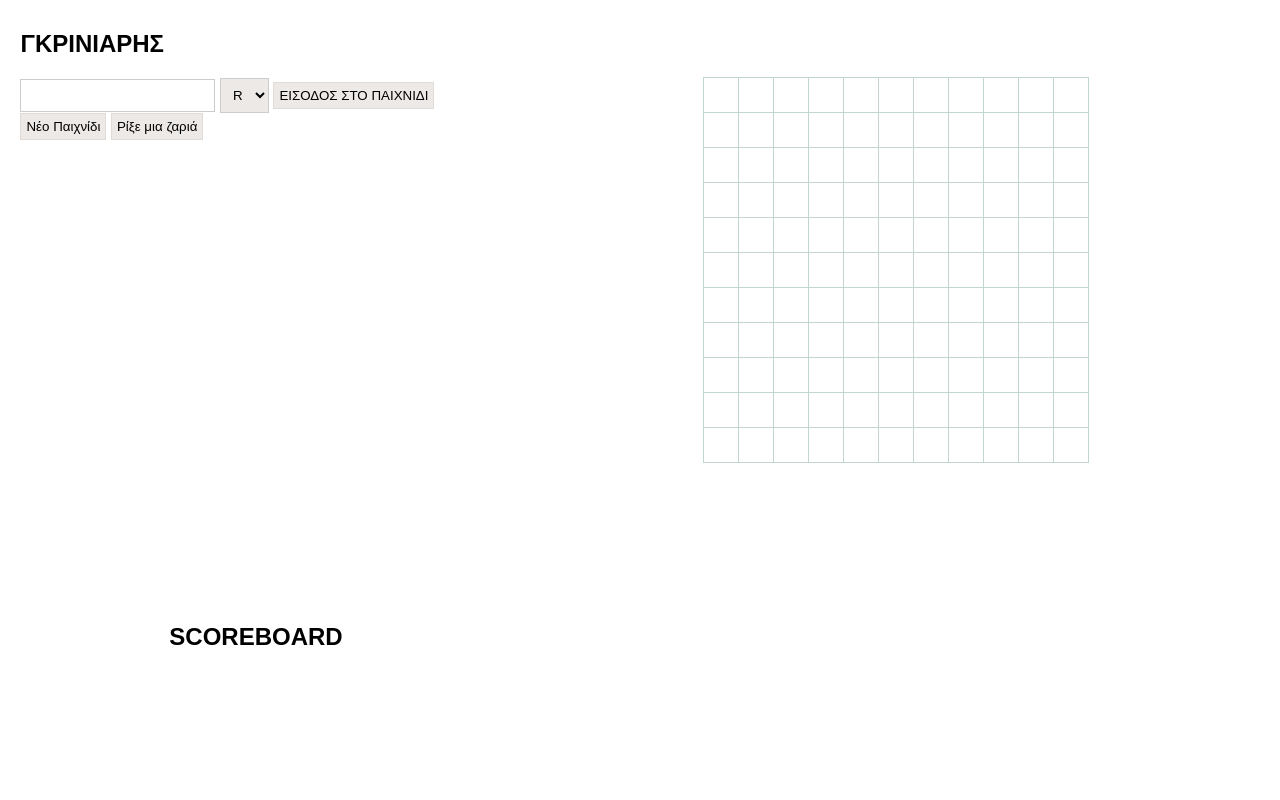
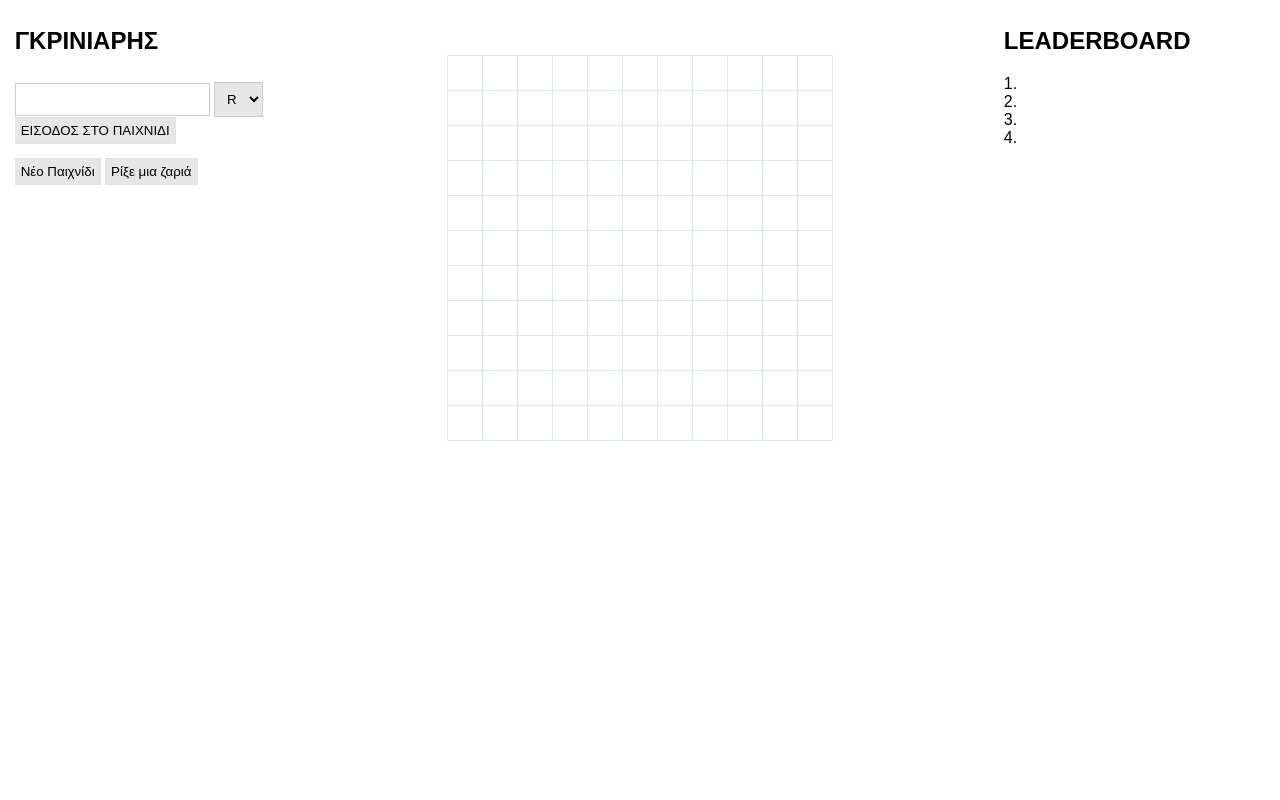
Before and after one commit to iee-ihu-gr-course1941/ADISE23_crybabies, a PHP site: page / in a window 1280 px wide. Run offline with PHP 8.4, Linux system fonts and the light colour scheme.

Commit message:
css touchup

```diff
--- a/lib/gamestat.php
+++ b/lib/gamestat.php
@@ -22,7 +22,7 @@ function show_status() {
 
 }
 
-function update_game_status() {//rename the st variables, globaly
+function update_game_status() {
 	global $mysqli;
 	$status = read_status();
 	$new_status = null;
--- a/www/css/myludo.css
+++ b/www/css/myludo.css
@@ -1,5 +1,3 @@
-
-
 html, body {
     height: 100%;
     margin: 0;
@@ -7,7 +5,7 @@ html, body {
 
   .container {
     display: grid;
-    grid-template-columns: 1fr 1.5fr;
+    grid-template-columns: 1fr 1.5fr 1fr;
     height: 100vh;
   }
 
@@ -15,9 +13,11 @@ html, body {
     padding-top: 2%;
     padding-left: 4%;
   }
+
   .section2 {
     padding-top: 10%;
   }
+
   .section3 {
     padding-top: 2%;
     margin-left: auto;
@@ -27,7 +27,7 @@ html, body {
   #ludo_table td {
     width: 2em;
     height: 2em;
-    border: 0.1px solid rgb(193, 213, 210);
+    border: 0.1px solid rgb(222, 233, 231);
     text-align: center;
     background-position: center;
     background-size: contain;
@@ -38,6 +38,11 @@ html, body {
     border-collapse: collapse;
     margin-left: auto;
     margin-right: auto;
+}
+
+#game_info, #game_buttons, #game_initializer {
+  padding-top: 2%;
+  padding-bottom: 2%;
 }
 
 TD.B_square {background-color:rgb(1, 53, 147)}
@@ -57,16 +62,19 @@ TD.S_B_square{
     height: fit-content;
     background-repeat: no-repeat;
 }
+
 TD.S_R_square {
     background-image: url("../images/R_star.png");
     height: fit-content;
     background-repeat: no-repeat;
 }
+
 TD.S_G_square {
     background-image: url("../images/G_star.png");
     height: fit-content;
     background-repeat: no-repeat;
 }
+
 TD.S_Y_square {
     background-image: url("../images/Y_star.png");
     height: fit-content;
@@ -76,15 +84,19 @@ TD.S_Y_square {
 TD.BG_square {
     background: linear-gradient(to bottom left, rgb(1, 75, 0) 50%, rgb(1, 53, 147) 50%);
 }
+
 TD.GY_square {
     background: linear-gradient(to bottom right, rgb(1, 75, 0) 50%, rgb(255, 204, 0) 50%);
 }
+
 TD.RB_square {
     background: linear-gradient(to bottom right, rgb(1, 53, 147) 50%, rgb(180, 0, 0) 50%);
 }
+
 TD.YR_square {
     background: linear-gradient(to bottom left, rgb(255, 204, 0) 50%, rgb(180, 0, 0) 50%);
 }
+
 TD.RBGY_square {
     background: conic-gradient(rgb(1, 75, 0) 0deg 45deg, rgb(255, 204, 0) 45deg 135deg, rgb(180, 0, 0) 135deg 225deg, rgb(1, 53, 147) 225deg 315deg, rgb(1, 75, 0) 315deg 360deg);
 }
@@ -93,7 +105,6 @@ body {
     font-family: Arial, Helvetica, sans-serif;
 }
 
-/* Apply square shape to buttons, inputs, and selects */
 button, input, select {
     box-sizing: border-box;
     padding: 5px; /* Adjust the padding according to your needs */
@@ -101,11 +112,10 @@ button, input, select {
     height: auto; /* Allow elements to expand based on content */
   }
 
-  /* Add additional styling for better appearance */
   button, input[type="button"], input[type="submit"], input[type="reset"], select {
-    background-color: rgba(199, 190, 183, 0.336); /* Green background color */
+    background-color: rgba(227, 227, 227, 0.861); /* Green background color */
     color: black; /* White text color */
-    border: 1px solid rgba(199, 190, 183, 0.336); /* Green border */
+    border: 1px solid rgba(227, 227, 227, 0.861); /* Green border */
     cursor: pointer; /* Add a pointer cursor on hover */
     border-radius: 0px; /* Optional: Add rounded corners */
   }
@@ -115,10 +125,9 @@ button, input, select {
     padding: 8px; /* Adjust the padding for inputs and selects */
   }
 
-  /* Optional: Style hover and focus states */
   button:hover, input:hover, select:hover,
   button:focus, input:focus, select:focus {
-    background-color: rgba(236, 213, 197, 0.336); /* Darker green on hover/focus */
-    border: 1px solid rgba(199, 190, 183, 0.336); /* Darker green border on hover/focus */
+    background-color: rgba(212, 212, 212, 0.861); /* Darker green on hover/focus */
+    border: 1px solid rgba(212, 212, 212, 0.861); /* Darker green border on hover/focus */
     outline: none; /* Remove default focus outline */
   }
--- a/www/index.html
+++ b/www/index.html
@@ -33,7 +33,7 @@
         <button id='ludo_login'>ΕΙΣΟΔΟΣ ΣΤΟ ΠΑΙΧΝΙΔΙ</button>
       </div>
 
-      <div>
+      <div id='game_buttons'>
         <button id="new_game" >Νέο Παιχνίδι</button>
         <button id="dice">Ρίξε μια ζαριά</button>
         <div id="dice_info"></div>
@@ -47,11 +47,11 @@
 
     </div>
     <div class="section3">
-      <div><h2>SCOREBOARD</h2></div>
-      <div id="0_place"></div>
-      <div id="1_place"></div>
-      <div id="2_place"></div>
-      <div id="3_place"></div>
+      <div><h2>LEADERBOARD</h2></div>
+      <div id="0_place">1.</div>
+      <div id="1_place">2.</div>
+      <div id="2_place">3.</div>
+      <div id="3_place">4.</div>
     </div>
   </div>
 
--- a/www/js/myludo.js
+++ b/www/js/myludo.js
@@ -6,11 +6,17 @@ var game_status={};
 var board={};
 var last_update=new Date().getTime();
 var timer=null;
-var green_won;
-var yellow_won;
-var blue_won;
-var red_won;
+var green_won = 0;
+var yellow_won = 0;
+var blue_won = 0;
+var red_won = 3;
 var scoreboard = [];
+const colorMap = {
+    'R': 'rgb(180, 0, 0)',
+    'G': 'rgb(1, 75, 0)',
+    'Y': 'rgb(255, 204, 0)',
+    'B': 'rgb(1, 53, 147)'
+};
 
 $(function() {
     draw_empty_board();
@@ -414,16 +420,14 @@ function update_status(data) {
 }
 
 function update_info(){
-	$('#game_info').html("I am Player: " + me.p_color +
-    ", my name is " + me.username
-    + '<br>Token=' + me.token
-    + '<br>Game state: '
-    + game_status.status
-    + ', '
-    + game_status.p_turn
-    + ' must play now.');
+    $('#game_info').html("I am Player: <span style='font-weight: bold; color: " + colorMap[me.p_color] + ";'>" + me.p_color +
+    "</span>, my name is <span style='font-weight: bold;'>" + me.username + '</span>' +
+    "<br>Token: <span style='color: DarkSlateBlue;'>" + me.token + "</span>"+
+    '<br>Game state: <span style="color: navy; font-weight: bold;">' + game_status.status + '</span>' + ", " +
+    '<span style="font-weight: bold;color: ' + colorMap[game_status.p_turn] + ';">' + game_status.p_turn + '</span> must play now.');
 
-    $('#dice_info').html("DICE : " + dice_output);
+
+    $('#dice_info').html("Ζάρι : " + "<span style='font-weight: bold;'>" + dice_output + "</span>");
 
     if(game_status.status == 'not active' && game_status.p_turn == null && $('#game_initializer').is(":hidden")) {
 		alert('Oops looks like another player ended the game.. Enter your name to start a new game!');
@@ -449,7 +453,7 @@ function move_result(data){
             alert(error);
         }
     }else{
-        alert("Ωχ υπάρχουν ήδη 2 πιόνια στο κουτί, ρίξε το ζάρι ξανά ή διάλεξε νεο πιόνι!");
+        window.alert("Ωχ υπάρχουν ήδη 2 πιόνια στο κουτί, ρίξε το ζάρι ξανά ή διάλεξε νεο πιόνι!");
     }
 }
 
```
Also changed, not shown: lib/pawns.php (+14 -11 lines).
